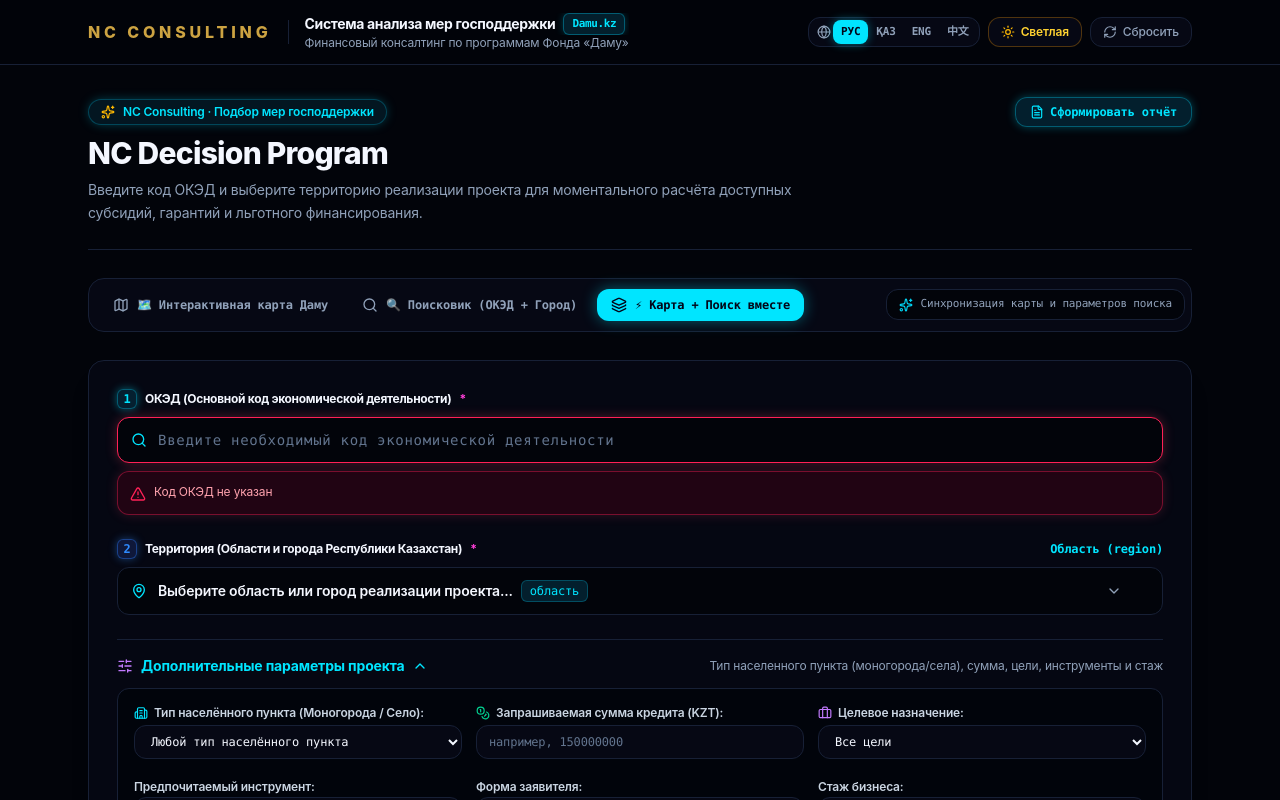
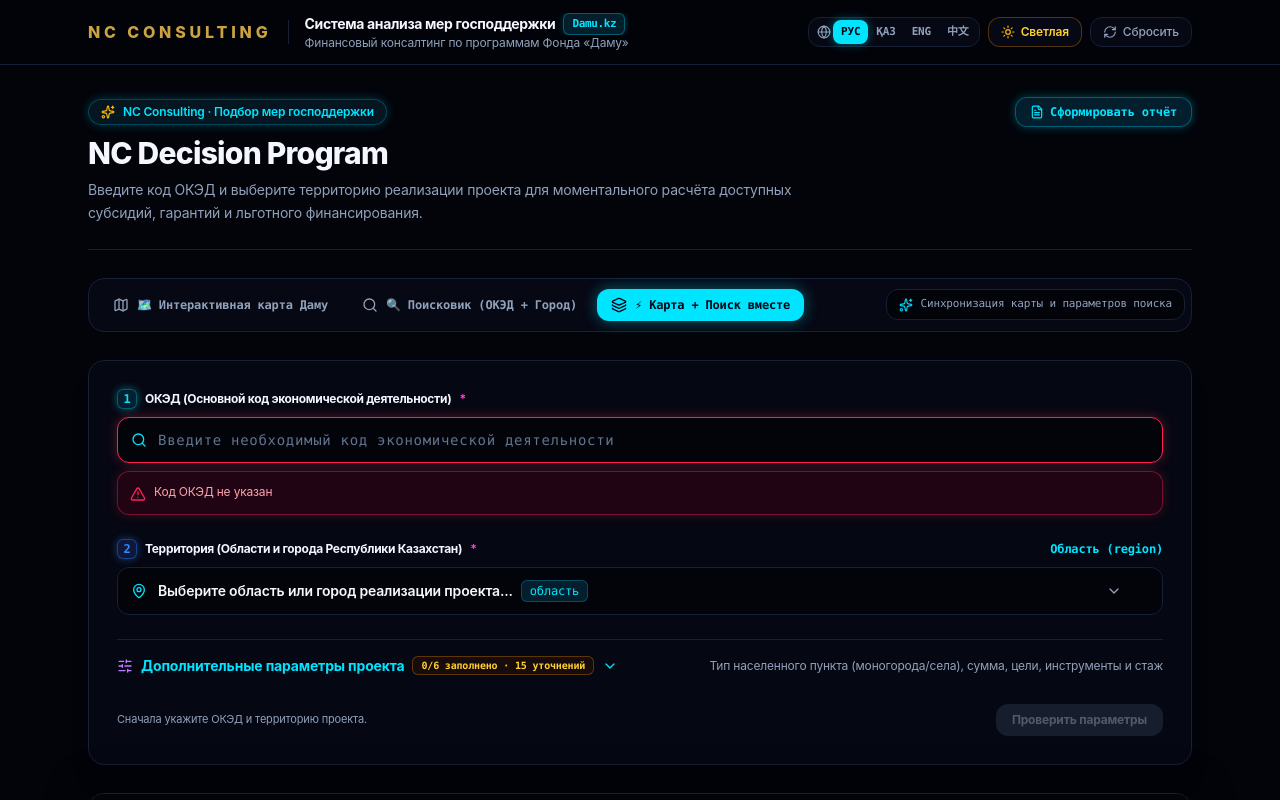
Before and after one commit to Stefan1316/nc-decision-program-test, a React (Vite) app: page / in a window 1280 px wide. Shown: the top 800 px of the page. Built offline with nearby package versions, Linux system fonts and the light colour scheme.

Commit message:
feat: collapse advanced fields and show clarification progress

```diff
--- a/src/components/QueryInputPanel.tsx
+++ b/src/components/QueryInputPanel.tsx
@@ -12,6 +12,8 @@ interface QueryInputPanelProps {
   broadWarning?: string;
   theme?: ThemeMode;
   language?: Language;
+  clarificationCount?: number;
+  onAnalyze?: () => void;
 }
 
 export const QueryInputPanel: React.FC<QueryInputPanelProps> = ({
@@ -20,7 +22,9 @@ export const QueryInputPanel: React.FC<QueryInputPanelProps> = ({
   isBroadOked,
   broadWarning,
   theme = 'neon',
-  language = 'ru'
+  language = 'ru',
+  clarificationCount = 0,
+  onAnalyze
 }) => {
   const [isTerritoryDropdownOpen, setIsTerritoryDropdownOpen] = useState(false);
   const [territorySearchTerm, setTerritorySearchTerm] = useState('');
@@ -28,12 +32,27 @@ export const QueryInputPanel: React.FC<QueryInputPanelProps> = ({
   const [districtSearchTerm, setDistrictSearchTerm] = useState('');
 
   // Дополнительные параметры
-  const [showAdvanced, setShowAdvanced] = useState(true);
+  const [showAdvanced, setShowAdvanced] = useState(false);
   const dropdownRef = useRef<HTMLDivElement>(null);
   const districtDropdownRef = useRef<HTMLDivElement>(null);
 
   const t = translations[language].form;
   const isLight = theme === 'light';
+
+  const advancedFilledCount = [
+    query.settlement_type && query.settlement_type !== 'any' ? 1 : 0,
+    query.amount_kzt ? 1 : 0,
+    query.purpose ? 1 : 0,
+    query.instrument_preference ? 1 : 0,
+    query.entity_type ? 1 : 0,
+    query.operating_years !== null && query.operating_years !== undefined ? 1 : 0
+  ].reduce((sum, value) => sum + value, 0);
+
+  const baseReady = Boolean(
+    query.oked_code &&
+    query.region_name &&
+    (query.location_level !== 'region' || query.district_name)
+  );
 
   // Закрытие при клике вне выпадающего списка
   useEffect(() => {
@@ -478,6 +497,13 @@ export const QueryInputPanel: React.FC<QueryInputPanelProps> = ({
             >
               <SlidersHorizontal className={`w-4 h-4 ${isLight ? 'text-purple-600' : 'text-purple-400'} shrink-0`} />
               <span className="text-xs sm:text-sm">{t.additionalParams}</span>
+              <span className={`text-[10px] font-mono px-2 py-0.5 rounded-md border ${
+                clarificationCount > 0
+                  ? (isLight ? 'text-amber-700 border-amber-300 bg-amber-50' : 'text-amber-300 border-amber-500/30 bg-amber-950/30')
+                  : (isLight ? 'text-neutral-500 border-neutral-300 bg-white' : 'text-slate-400 border-[#172036] bg-[#02040A]')
+              }`}>
+                {advancedFilledCount}/6 заполнено{clarificationCount > 0 ? ` · ${clarificationCount} уточнений` : ''}
+              </span>
               <ChevronDown className={`w-4 h-4 transition-transform duration-200 ${showAdvanced ? 'rotate-180' : ''}`} />
             </button>
             <span className={`text-xs ${isLight ? 'text-neutral-500' : 'text-slate-400'}`}>
@@ -486,6 +512,12 @@ export const QueryInputPanel: React.FC<QueryInputPanelProps> = ({
           </div>
 
           {showAdvanced && (
+            <>
+            <div className={`mb-3 px-3 py-2 rounded-xl border text-[11px] leading-relaxed ${
+              isLight ? 'bg-sky-50 border-sky-200 text-sky-800' : 'bg-cyan-950/20 border-cyan-500/20 text-slate-300'
+            }`}>
+              Эти поля не заполняются автоматически. Укажите только известные параметры — система использует их для уточнения eligibility конкретных программ.
+            </div>
             <div className={`grid grid-cols-1 sm:grid-cols-2 lg:grid-cols-3 gap-3.5 p-4 rounded-xl border ${
               isLight ? 'bg-neutral-50/80 border-neutral-200' : 'bg-[#02040A]/90 border-[#172036]'
             }`}>
@@ -499,10 +531,10 @@ export const QueryInputPanel: React.FC<QueryInputPanelProps> = ({
                   <span className="truncate">{t.settlementType}</span>
                 </label>
                 <select
-                  value={query.settlement_type || 'any'}
+                  value={query.settlement_type || ''}
                   onChange={(e) => onChange({
                     settlement_type: e.target.value as any,
-                    settlement_type_confirmed: e.target.value !== 'any'
+                    settlement_type_confirmed: e.target.value !== '' && e.target.value !== 'any'
                   })}
                   className={`w-full border rounded-xl px-3 py-2 text-xs font-mono transition-all focus:outline-none ${
                     isLight
@@ -510,7 +542,8 @@ export const QueryInputPanel: React.FC<QueryInputPanelProps> = ({
                       : 'bg-[#060814] border-[#172036] text-[#F4F7FF] focus:border-[#00E5FF]'
                   }`}
                 >
-                  <option value="any">{t.settlementAny}</option>
+                  <option value="">Не выбрано</option>
+                  <option value="any">Любой тип</option>
                   <option value="republican_city">{t.settlementRepCity}</option>
                   <option value="monotown">{t.settlementMonotown}</option>
                   <option value="village">{t.settlementVillage}</option>
@@ -631,7 +664,32 @@ export const QueryInputPanel: React.FC<QueryInputPanelProps> = ({
               </div>
 
             </div>
+            </>
           )}
+
+          <div className="mt-4 flex flex-col sm:flex-row sm:items-center justify-between gap-3">
+            <div className={`text-[11px] ${isLight ? 'text-neutral-500' : 'text-slate-400'}`}>
+              {baseReady
+                ? (clarificationCount > 0
+                    ? `Предварительная оценка готова. Для повышения точности есть ${clarificationCount} уточнений.`
+                    : 'Основные данные заполнены. Можно зафиксировать текущий анализ.')
+                : 'Сначала укажите ОКЭД и территорию проекта.'}
+            </div>
+            <button
+              type="button"
+              disabled={!baseReady}
+              onClick={onAnalyze}
+              className={`px-4 py-2 rounded-xl text-xs font-bold transition-all ${
+                !baseReady
+                  ? 'opacity-40 cursor-not-allowed bg-slate-700 text-slate-300'
+                  : isLight
+                    ? 'bg-neutral-900 text-white hover:bg-black'
+                    : 'bg-[#00E5FF] text-slate-950 hover:bg-[#33ebff] shadow-[0_0_16px_rgba(0,229,255,0.35)]'
+              }`}
+            >
+              Проверить параметры
+            </button>
+          </div>
         </div>
 
       </div>
```
